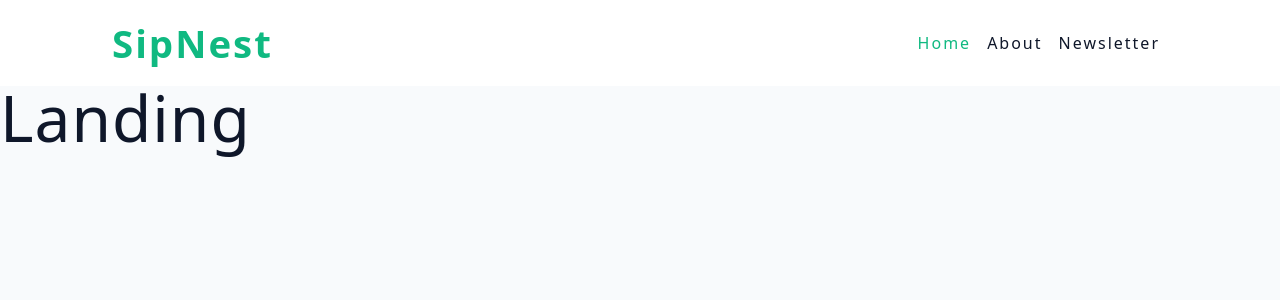
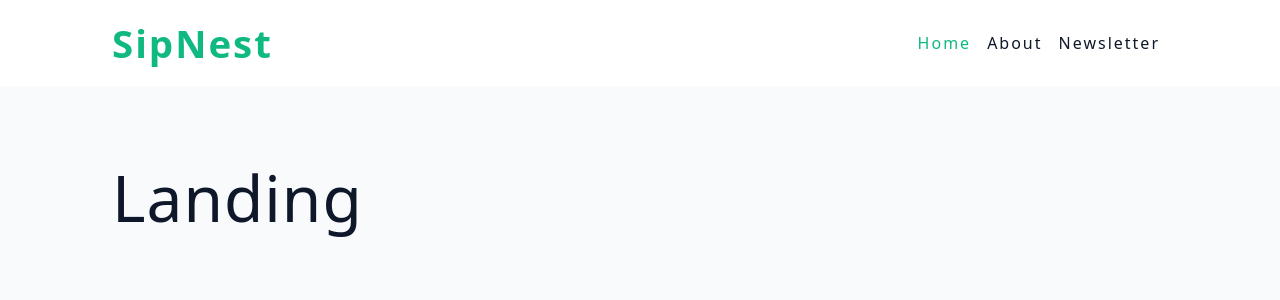
Before and after one commit to cbarnes0/SipNest, a React (Vite) app: page / in a window 1280 px wide. Shown: the top 300 px of the page. Built offline with nearby package versions, Linux system fonts and the light colour scheme.

Commit message:
page layout standardized

```diff
--- a/src/pages/HomeLayout.jsx
+++ b/src/pages/HomeLayout.jsx
@@ -5,7 +5,9 @@ const HomeLayout = () => {
     return (
         <>
             <Navbar />
-            <Outlet />
+            <section className='page'>
+                <Outlet />
+            </section>
         </>
     )
 };
```
